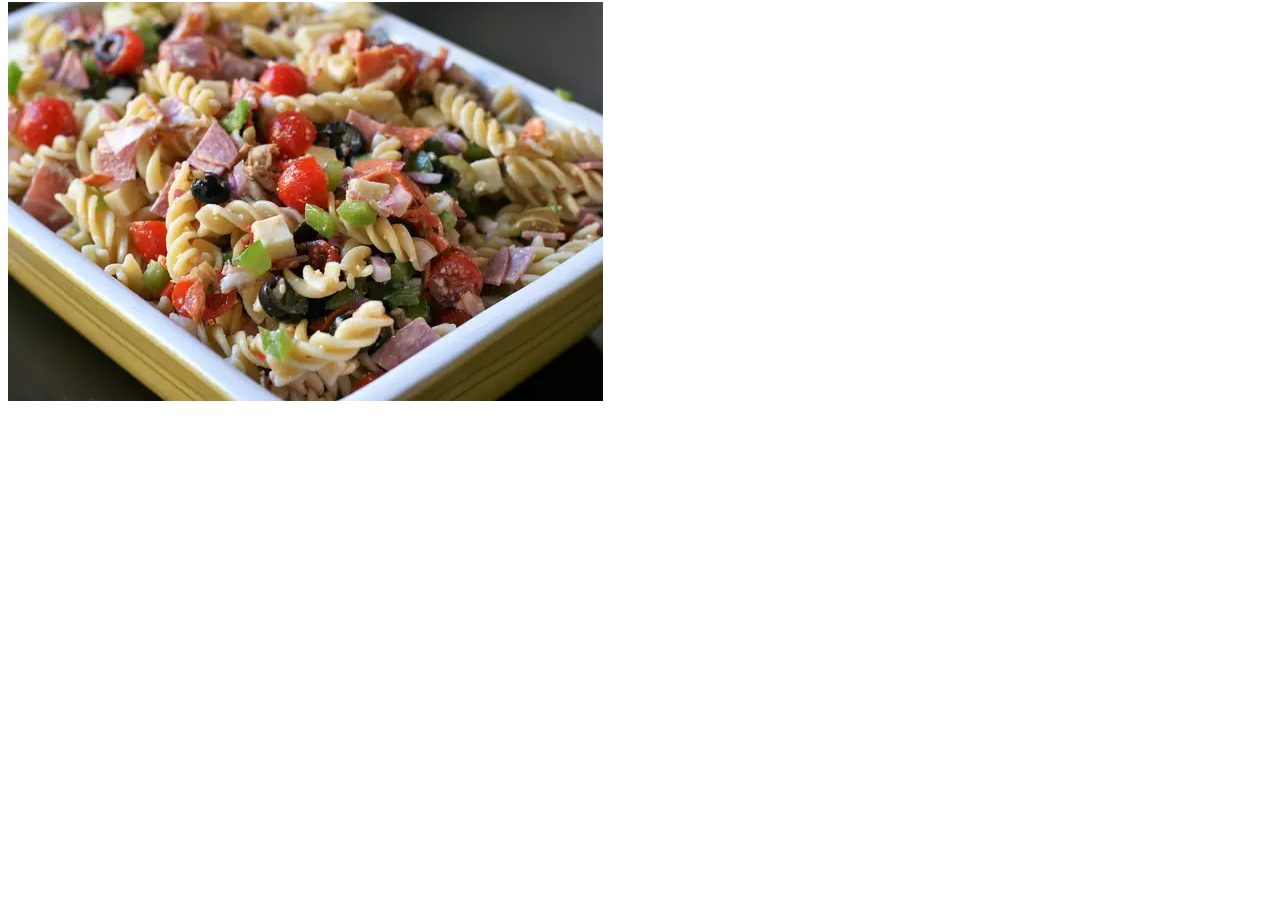
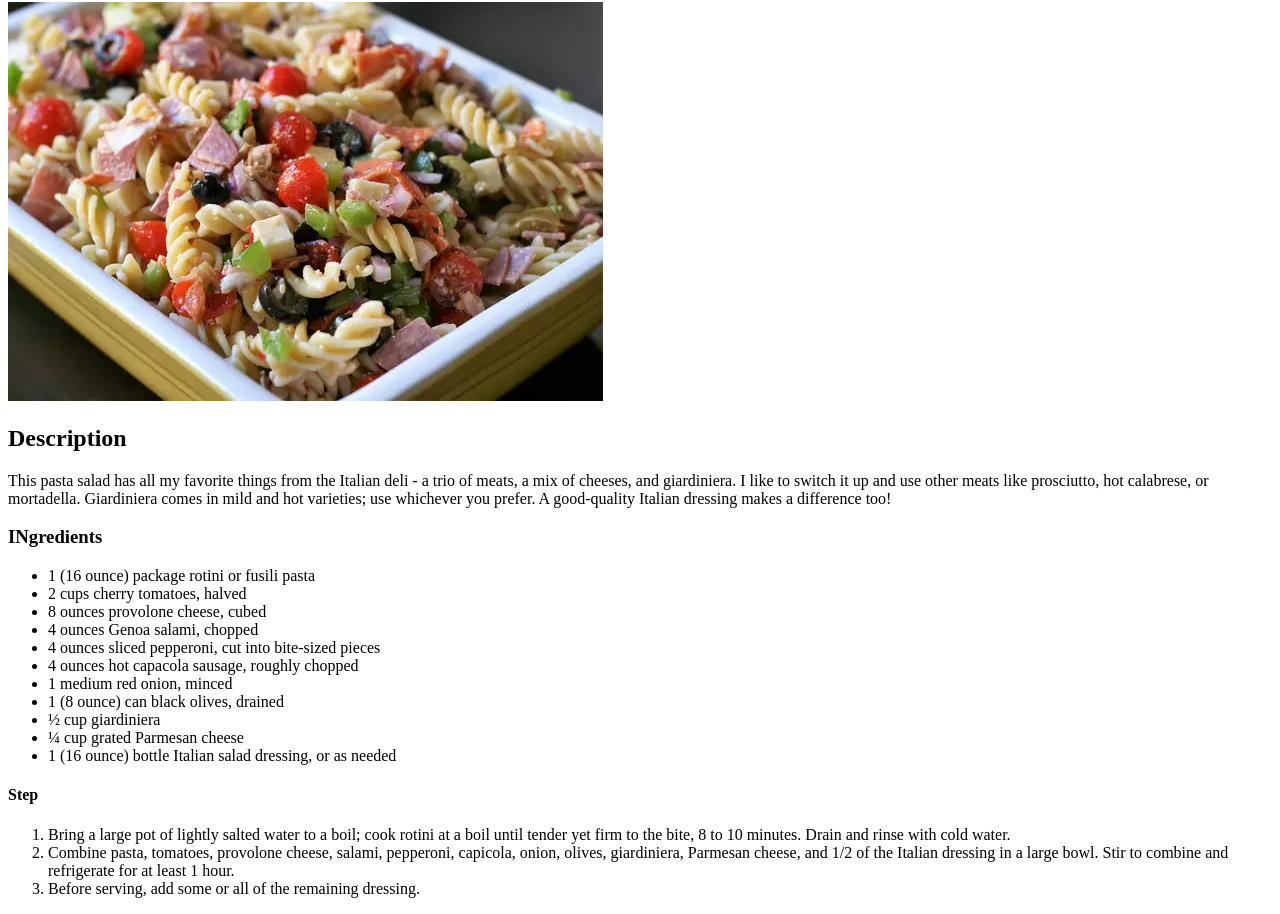
Before and after one commit to Isaak-7/odin_recipes, a plain HTML site: page recipes/pasta.html in a window 1280 px wide. Shown: the part 78-992 px from the top of the page. Before the commit the page ends 800 px from the top, so only its background shows below. Drawn offline with Linux system fonts and the light colour scheme.

Commit message:
Added the list of recipes and steps for the pasta italian pasta recipe

```diff
--- a/recipes/pasta.html
+++ b/recipes/pasta.html
@@ -7,5 +7,47 @@
   <body>
     <h1>Italian Pasta</h1>
     <img src="./images/pasta.webp" alt="pasta italian" />
+
+    <h2>Description</h2>
+    <p>
+      This pasta salad has all my favorite things from the Italian deli - a trio
+      of meats, a mix of cheeses, and giardiniera. I like to switch it up and
+      use other meats like prosciutto, hot calabrese, or mortadella. Giardiniera
+      comes in mild and hot varieties; use whichever you prefer. A good-quality
+      Italian dressing makes a difference too!
+    </p>
+
+    <h3>INgredients</h3>
+    <ul>
+      <li>1 (16 ounce) package rotini or fusili pasta</li>
+      <li>2 cups cherry tomatoes, halved</li>
+      <li>8 ounces provolone cheese, cubed</li>
+      <li>4 ounces Genoa salami, chopped</li>
+      <li>4 ounces sliced pepperoni, cut into bite-sized pieces</li>
+      <li>4 ounces hot capacola sausage, roughly chopped</li>
+      <li>1 medium red onion, minced</li>
+      <li>1 (8 ounce) can black olives, drained</li>
+      <li>½ cup giardiniera</li>
+      <li>¼ cup grated Parmesan cheese</li>
+      <li>1 (16 ounce) bottle Italian salad dressing, or as needed</li>
+    </ul>
+
+    <h4>Step</h4>
+    <ol>
+      <li>
+        Bring a large pot of lightly salted water to a boil; cook rotini at a
+        boil until tender yet firm to the bite, 8 to 10 minutes. Drain and rinse
+        with cold water.
+      </li>
+
+      <li>
+        Combine pasta, tomatoes, provolone cheese, salami, pepperoni, capicola,
+        onion, olives, giardiniera, Parmesan cheese, and 1/2 of the Italian
+        dressing in a large bowl. Stir to combine and refrigerate for at least 1
+        hour.
+      </li>
+
+      <li>Before serving, add some or all of the remaining dressing.</li>
+    </ol>
   </body>
 </html>
```
Also changed, not shown: recipes/chicken.html (+2 -0 lines).
